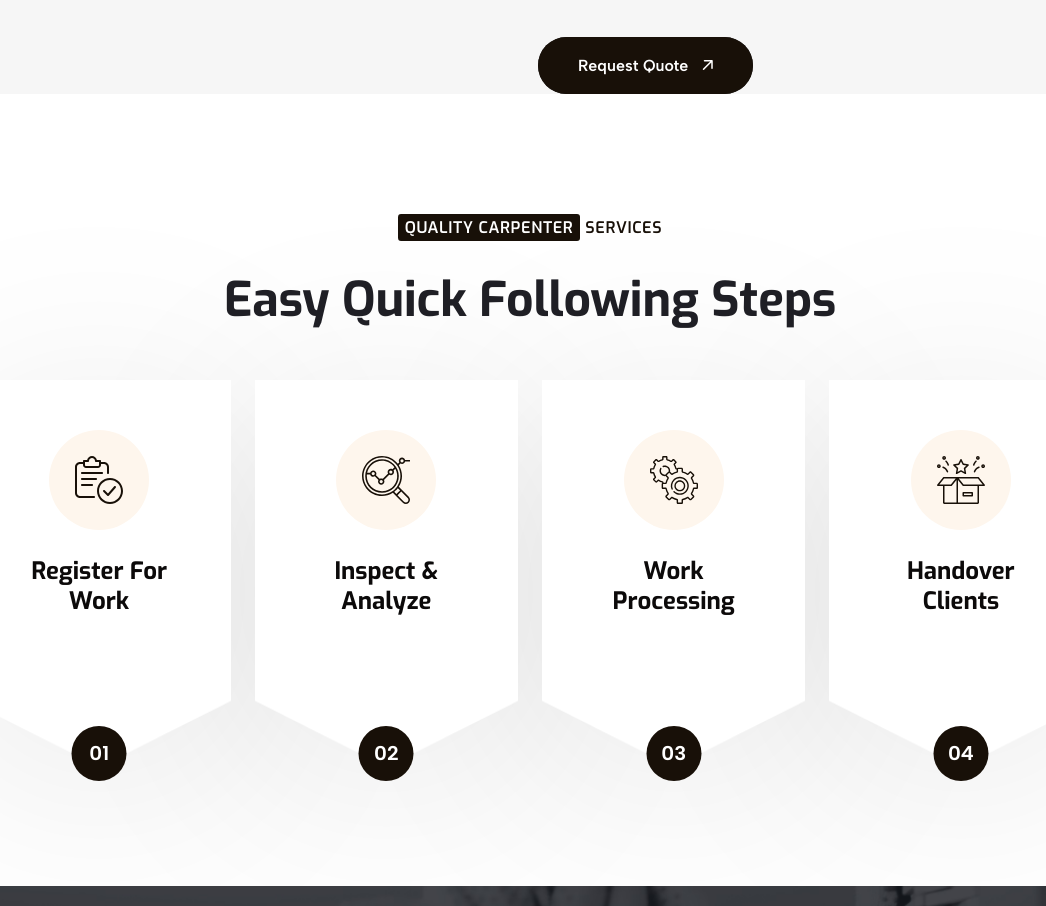
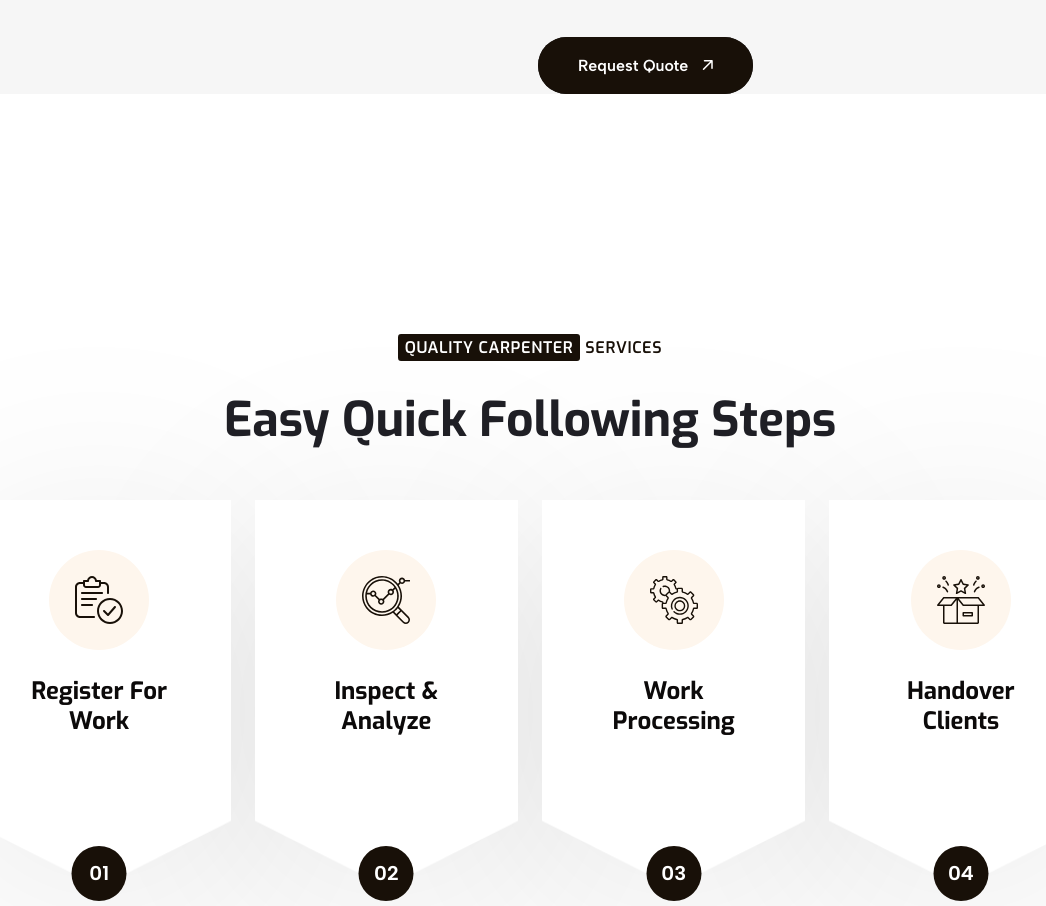
Before and after one commit to NalediPrettyGirl/Standout_Restoration, a plain HTML site: page index.html in a window 1280 px wide. Shown: the part 1899-2805 px from the top of the page, without its empty margins (110-1156 px from the left). Drawn offline with Linux system fonts and the light colour scheme; files whose address does not match are found by name.

Commit message:
update 4

```diff
--- a/index.html
+++ b/index.html
@@ -374,6 +374,7 @@
      rts service area end -->
 
     <!-- rts easy step area start -->
+      <div id="services" class="rts-service-area-one rts-section-gap">
     <div class="rts-easy-step-area rts-section-gap">
         <div class="container">
             <div class="row">
@@ -511,6 +512,7 @@
                 </div>
             </div>
         </div>
+    </div>
     </div>
     <!-- rts call to action area end -->
 
```
